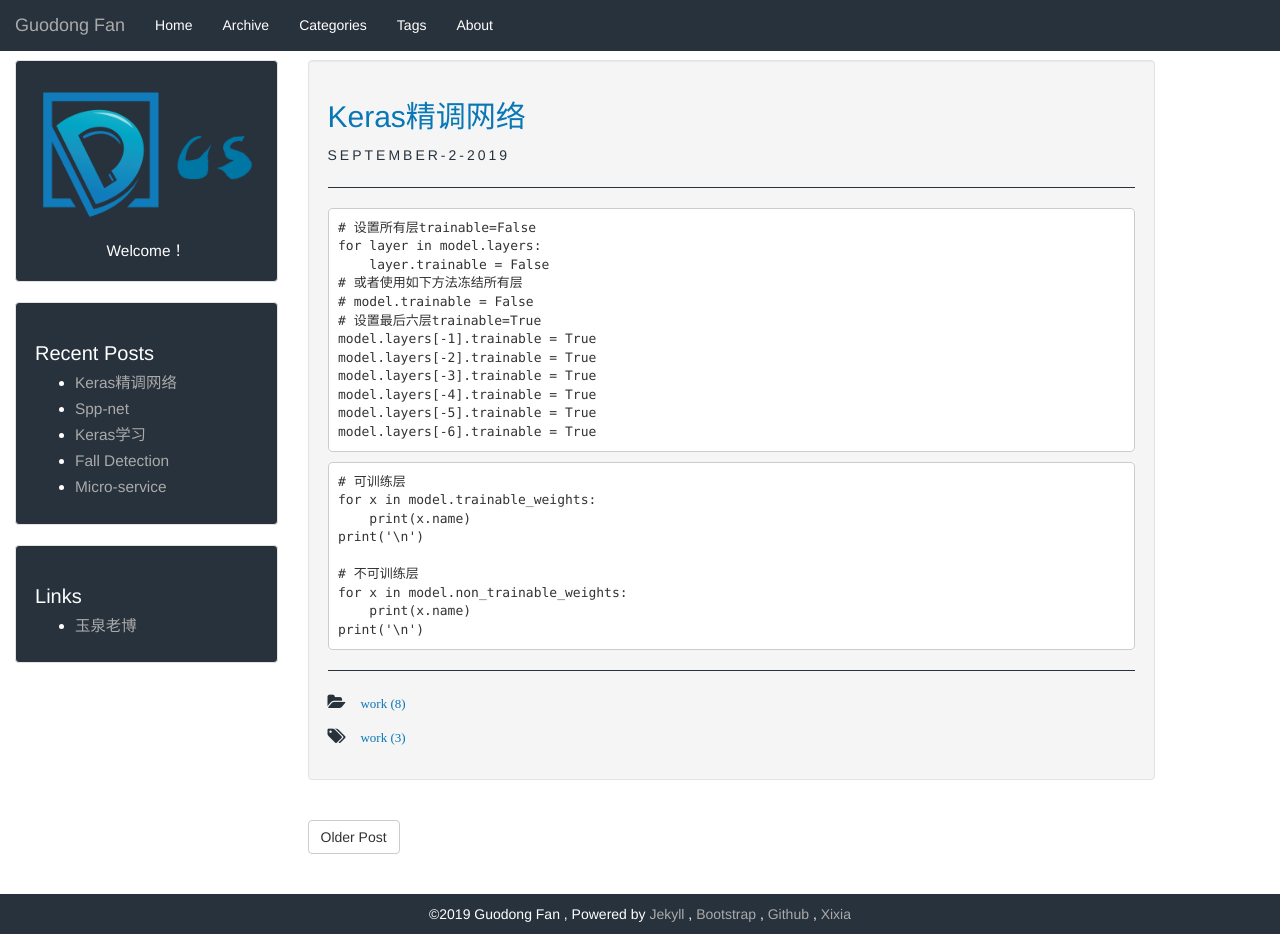
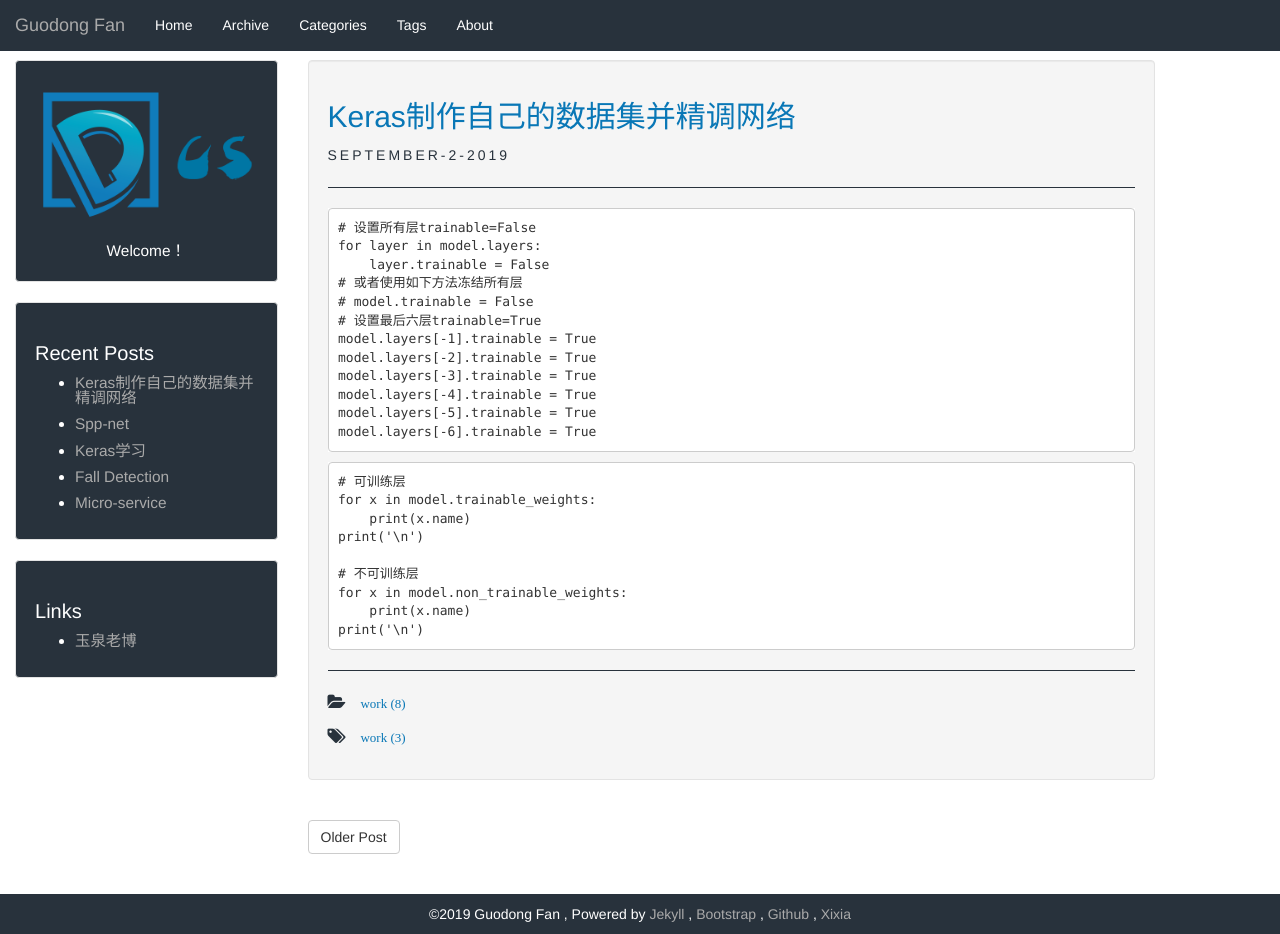
Before and after one commit to GuodongFan/GuodongFan.github.io, a Jekyll site: the page built from _posts/2019-09-02-Keras-Fine-Tune.md, in a window 1280 px wide and 934 px high. Built offline with Jekyll 4.4.1, drawn with Linux system fonts in a browser that asks for light colours; our own code applies the rules of GitHub Pages for plain Markdown files.

Commit message:
Update 2019-09-02-Keras-Fine-Tune.md

```diff
--- a/_posts/2019-09-02-Keras-Fine-Tune.md
+++ b/_posts/2019-09-02-Keras-Fine-Tune.md
@@ -1,5 +1,5 @@
 ---
-title: Keras精调网络
+title: Keras制作自己的数据集并精调网络
 published: true
 category: work
 tag: work
```
